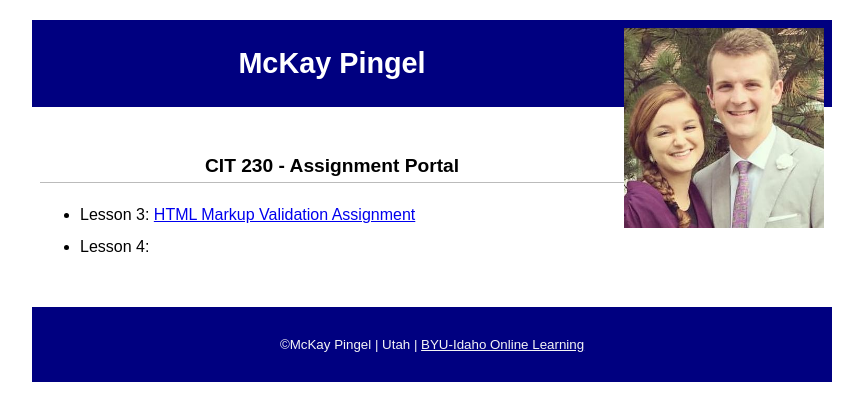
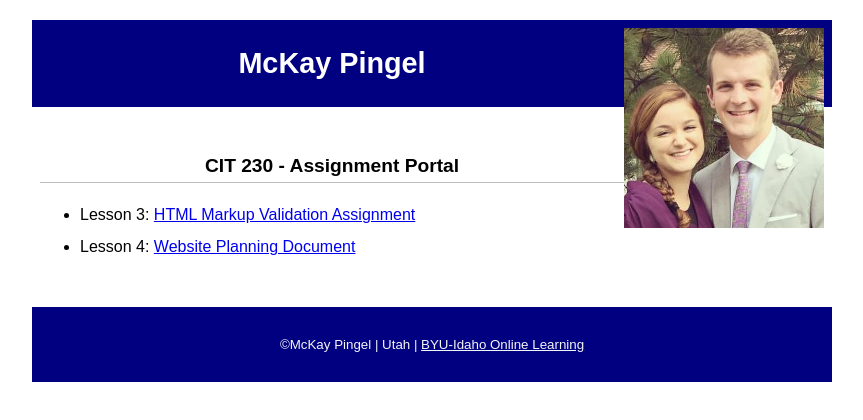
Before and after one commit to mpingel7/mpingel7.github.io, a plain HTML site: page index.html in a window 1280 px wide. Shown: the whole page, without its empty margins (208-1071 px from the left). Drawn offline with Linux system fonts and the light colour scheme.

Commit message:
Added caption

```diff
--- a/index.html
+++ b/index.html
@@ -18,7 +18,7 @@
                     <h2>CIT 230 - Assignment Portal</h2>
                     <ul>
                         <li>Lesson 3: <a href="fixedhtml.html">HTML Markup Validation Assignment</a></li>
-                        <li>Lesson 4: <a href="WebsitePlanningDocument.pdf"></a></li>
+                        <li>Lesson 4: <a href="WebsitePlanningDocument.pdf">Website Planning Document</a></li>
                     </ul>
                 </main>
                 <footer>
```
